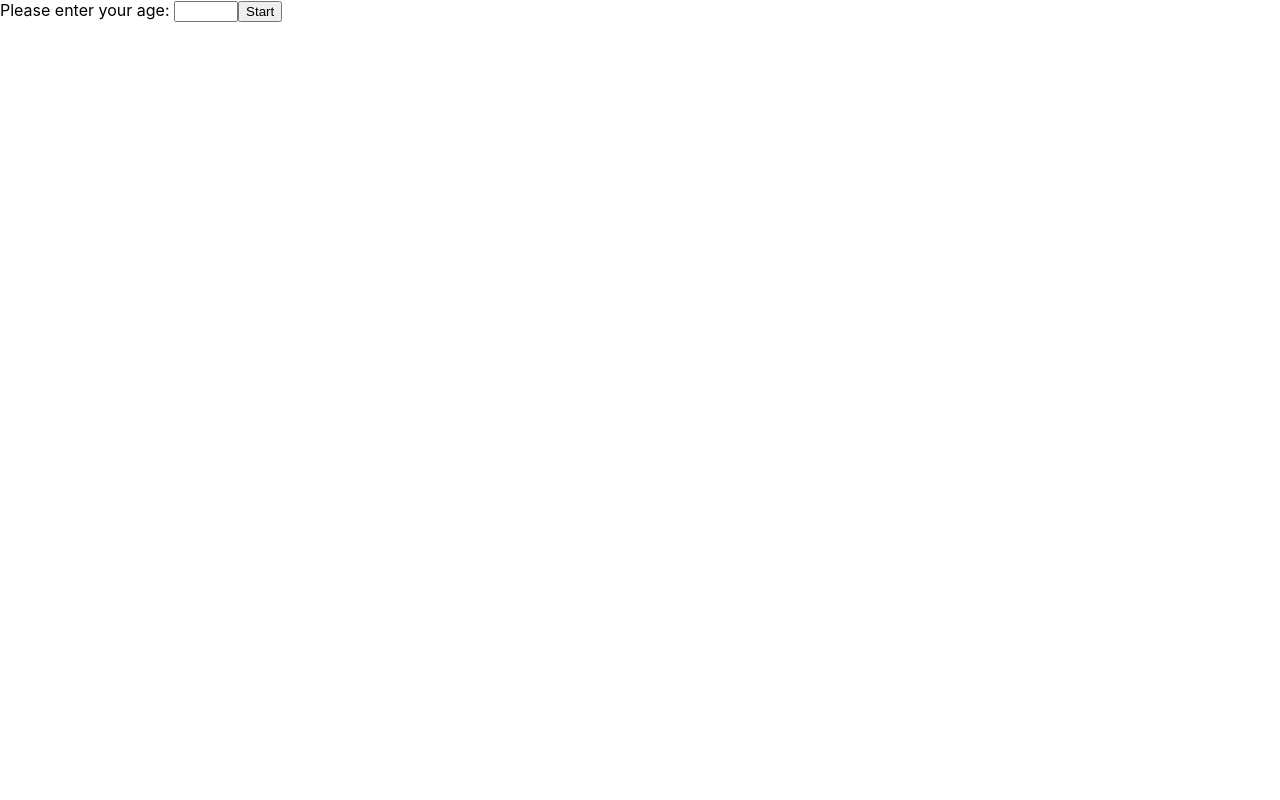
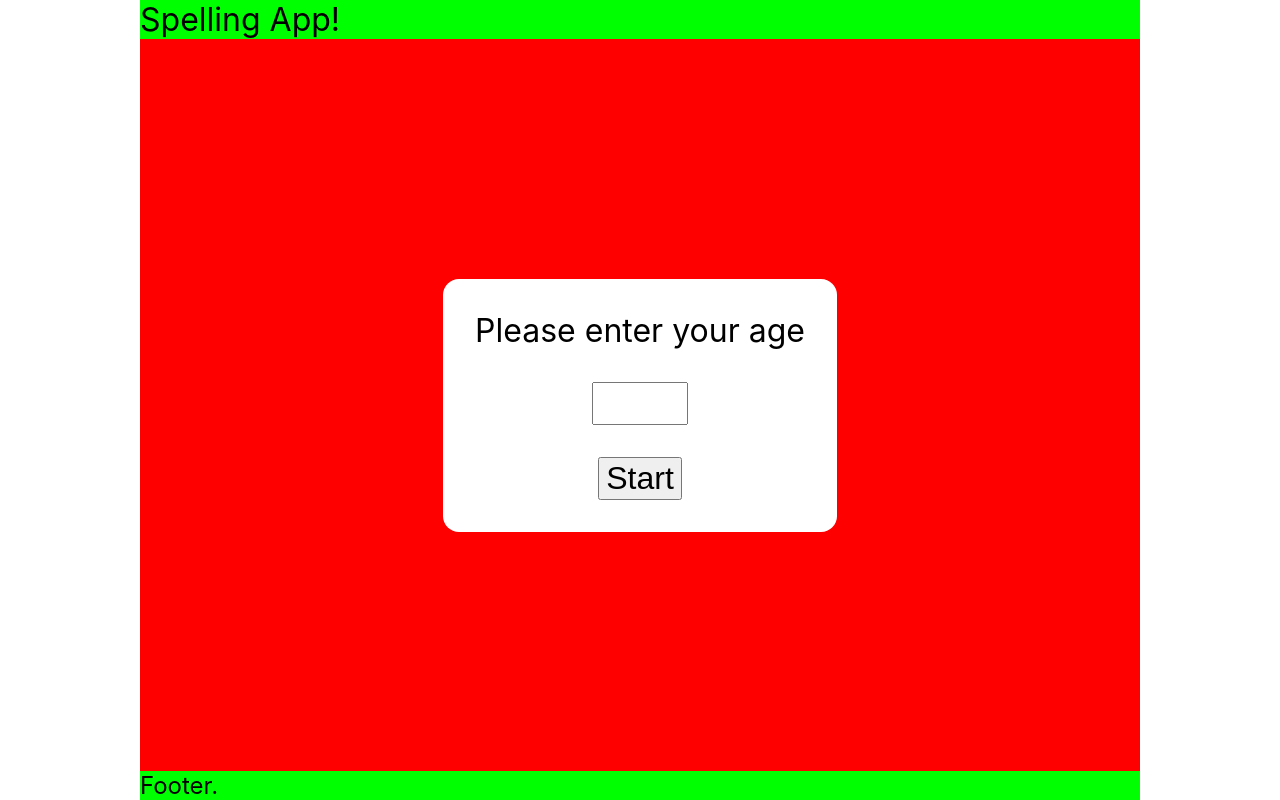
Before and after one commit to Roger-Heathcote/spellingapp, a React (Create React App) app: page / in a window 1280 px wide. Built offline with nearby package versions, Linux system fonts and the light colour scheme.

Commit message:
Basic layout complete. Relates #25

```diff
--- a/src/App.css
+++ b/src/App.css
@@ -27,3 +27,18 @@ img {
 	color: red;
 }
 /* Age Range component  */
+input, button {
+	font-size: inherit;
+}
+
+.defaultContentFrame {
+	display: flex;
+	flex-direction: column;
+	justify-content: center;
+	align-items: center;
+	height: 100%;
+}
+
+.backButton{
+	float: left;
+}
--- a/src/App.js
+++ b/src/App.js
@@ -1,4 +1,4 @@
-import React, {useReducer} from 'react';
+import React, {useReducer, useEffect, useState} from 'react';
 import {BrowserRouter as Router, Route, Switch} from 'react-router-dom';
 import './App.css';
 import MainPage from './components/MainPage';
@@ -14,7 +14,20 @@ const initState = {
 
 function App({initStateOverride}) {
 	const [state, dispatch] = useReducer(Reducer, initStateOverride || initState);
-	React.useReducer();
+
+	const [screenHeight, setScreenHeight] = useState(window.innerHeight);
+
+	// Make app full screen on desktop and mobile
+	useEffect(() => {
+		const root = document.getElementById('root');
+		if (root) root.style.height = `${screenHeight}px`;
+		const resizeHandler = () => {
+			setScreenHeight(window.innerHeight);
+		};
+		window.addEventListener('resize', resizeHandler);
+		return () => window.removeEventListener('resize', resizeHandler);
+	}, [screenHeight]);
+
 	return (
 		<SiteContext.Provider value={[state, dispatch]}>
 			<Router>
--- a/src/components/AgeRange.js
+++ b/src/components/AgeRange.js
@@ -1,4 +1,5 @@
 import React, {useState} from 'react';
+import styles from './AgeRange.module.css';
 
 //validating age - age should be above 0 and equal to or below 150
 const isValidAge = age => {
@@ -25,8 +26,9 @@ function AgeRange(props) {
 	};
 
 	return (
-		<div>
-			<label>Please enter your age: </label>
+		<div className="defaultContentFrame">
+			<div className={styles.dialog}>
+				<label>Please enter your age</label>
 				<input
 					type="number"
 					name="age"
@@ -42,6 +44,7 @@ function AgeRange(props) {
 					{showWarning ? 'Your age must be under 150 and above 0!' : ''}
 				</div>
 			</div>
+		</div>
 	);
 }
 
--- /dev/null
+++ b/src/components/AgeRange.module.css
@@ -0,0 +1,16 @@
+.dialog{
+	background: white;
+	display: flex;
+	flex-direction: column;
+	justify-content: center;
+	align-items: center;
+	border-radius: 0.5em;
+}
+.dialog > *{
+	margin: 1em 1em 0em 1em;
+}
+
+.dialog > input{
+	width: 3em;
+	text-align: center;
+}
--- a/src/components/GamePlay.js
+++ b/src/components/GamePlay.js
@@ -1,5 +1,7 @@
 import React, {useState, useEffect, useContext} from 'react';
 import SiteContext from '../SiteContext';
+import styles from './GamePlay.module.css';
+
 function GamePlay({finished, goBack}) {
 	function hideQuestion() {
 		setInputDisabled(false);
@@ -58,17 +60,28 @@ function GamePlay({finished, goBack}) {
 
 	return (
 		<>
-			<button onClick={goBack}>Back</button>
-			<div data-testid="word-display">{displayWord ? currentWord : 'Now type that!'}</div>
+			<button className={styles.backButton} onClick={goBack}>
+				Back
+			</button>
+			<button className={styles.reminderButton} onClick={() => remindHandler()}>
+				Remind me
+			</button>
+			<div className={styles.contentFrame}>
+				<div className={styles.output}>
+					<div data-testid="word-display">
+						{displayWord ? currentWord : 'Now type that!'}
+					</div>
 					<div data-testid="result">{displayCorrect ? 'Correct!' : ''}</div>
+				</div>
 				<input
+					className={styles.input}
 					type="text"
 					id="answer"
 					onChange={event => answerHandler(event)}
 					disabled={inputDisabled}
 					value={answer}
 				></input>
-			<button onClick={() => remindHandler()}>Remind me</button>
+			</div>
 		</>
 	);
 }
--- /dev/null
+++ b/src/components/GamePlay.module.css
@@ -0,0 +1,24 @@
+.contentFrame {
+	display: flex;
+	flex-direction: column;
+	justify-content: space-evenly;
+	align-items: center;
+	height: 100%;
+}
+
+.reminderButton{
+	float: right;
+}
+
+.output{
+	padding: 0.5em;
+	background: white;
+	font-size: 7vw;
+	margin-bottom: 3rem;
+	border-radius: 0.5em;
+}
+
+.input{
+	background: white;
+	width: 75%
+}
--- a/src/components/MainPage.js
+++ b/src/components/MainPage.js
@@ -3,6 +3,7 @@ import AgeRange from './AgeRange';
 import WordList from './WordList';
 import GamePlay from './GamePlay';
 import SiteContext from '../SiteContext';
+import PageFrame from './PageFrame';
 function MainPage() {
 	const [, dispatch] = useContext(SiteContext);
 	let [progress, updateProgress] = useState(0);
@@ -31,12 +32,20 @@ function MainPage() {
 	const goBack = () => {
 		updateProgress(progress - 1);
 	};
-	return progress === 0 ? (
-		<AgeRange ageHandler={handleAgeEntered} />
-	) : progress === 1 ? (
-		<WordList listHandler={handleListSelected} goBack={goBack} />
-	) : (
-		<GamePlay finished={finished} goBack={goBack}></GamePlay>
+	const content =
+		progress === 0 ? (
+			<AgeRange ageHandler={handleAgeEntered} />
+		) : progress === 1 ? (
+			<WordList listHandler={handleListSelected} goBack={goBack} />
+		) : (
+			<GamePlay finished={finished} goBack={goBack}></GamePlay>
+		);
+	return (
+		<PageFrame
+			header={<h1>Spelling App!</h1>}
+			body={content}
+			footer={<h2>Footer.</h2>}
+		></PageFrame>
 	);
 }
 
--- /dev/null
+++ b/src/components/PageFrame.js
@@ -0,0 +1,18 @@
+import React, {useState} from 'react';
+import styles from './PageFrame.module.css';
+
+function PageFrame({header, body, footer}) {
+	if (body || header) {
+		return (
+			<div className={styles.pageFrame}>
+				{header !== undefined && <header>{header}</header>}
+				{body !== undefined && <div className={styles.content}>{body}</div>}
+				{footer !== undefined && <footer>{footer}</footer>}
+			</div>
+		);
+	} else {
+		return <div className={styles.frame}>{props.children}</div>;
+	}
+}
+
+export default PageFrame;
--- /dev/null
+++ b/src/components/PageFrame.module.css
@@ -0,0 +1,13 @@
+.pageFrame {
+	display: flex;
+	flex-direction: column;
+	background: lime;
+	max-width: 1000px;
+	margin: auto;
+	height: 100%;
+}
+.content{
+	background: red;
+	height: 100%;
+	font-size: 2em;
+}
--- a/src/components/WordList.js
+++ b/src/components/WordList.js
@@ -1,5 +1,6 @@
 import React from 'react';
 import SiteContext from '../SiteContext';
+import styles from './WordList.module.css';
 
 function WordList({listHandler, goBack}) {
 	const [state] = React.useContext(SiteContext);
@@ -9,10 +10,13 @@ function WordList({listHandler, goBack}) {
 	});
 
 	return (
-		<div>
-			<button onClick={goBack}>Back</button>
-			<h1>HELLO</h1>
-			<ul aria-label="list of word lists">
+		<>
+			<button className="backButton" onClick={goBack}>
+				Back
+			</button>
+			<div className="defaultContentFrame">
+				<span>Choose a word list...</span>
+				<ul className={styles.wordList} aria-label="list of word lists">
 					{shortList.map((list, index) => (
 						<li key={index}>
 							<button onClick={e => listHandler(list.id)}>{list.listName}</button>
@@ -20,6 +24,7 @@ function WordList({listHandler, goBack}) {
 					))}
 				</ul>
 			</div>
+		</>
 	);
 }
 
--- /dev/null
+++ b/src/components/WordList.module.css
@@ -0,0 +1,12 @@
+
+.wordList{
+	display: flex;
+	flex-direction: column;
+	align-items: center;
+}
+.wordList li{
+	margin: 0.125em;
+}
+span {
+	margin-bottom: 1em;
+}
```
Also changed, not shown: 1 other file (tests, documents, lock files or other folders). Lines whose indentation alone changed are shown as unchanged.
